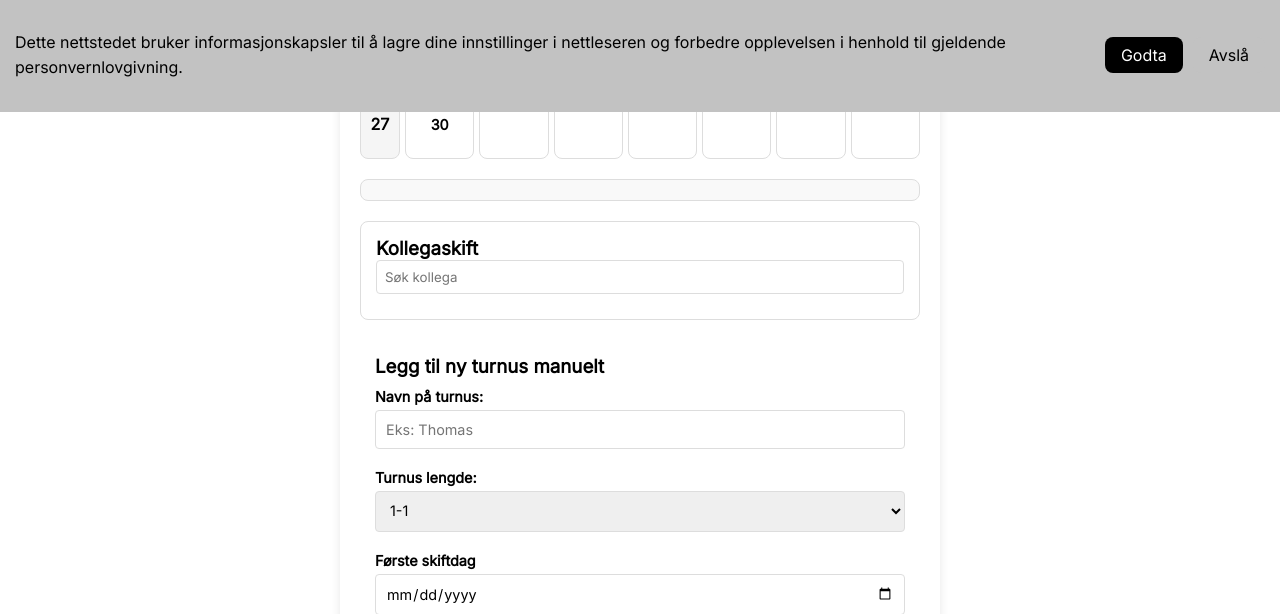
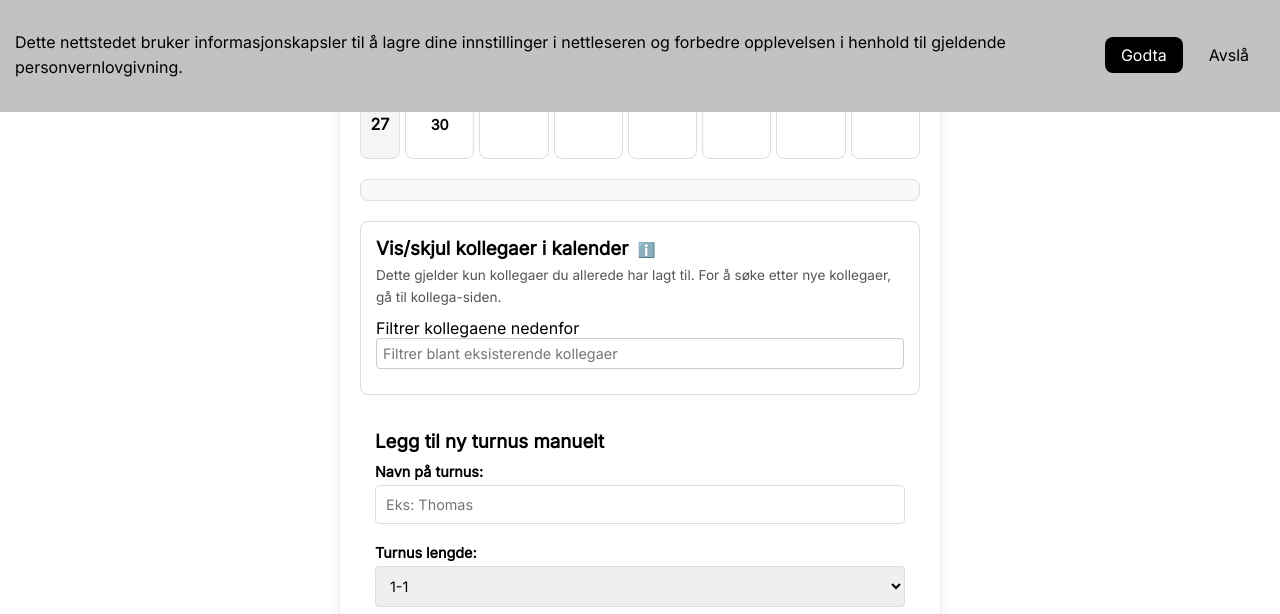
Before and after one commit to Throrvik/minturnus-redesign, a PHP site: page / in a window 1280 px wide. Shown: the part 688-1302 px from the top of the page. Run offline with PHP 8.4, Linux system fonts and the light colour scheme; data that the repository does not hold is empty; a stand-in replaces the project's code that opens the database connection.

Commit message:
Refine colleague search section

```diff
--- a/css/calendar.css
+++ b/css/calendar.css
@@ -434,10 +434,23 @@ option {
 
 #colleague-search {
     width: 100%;
-    padding: 8px;
+    padding: 6px;
     margin-bottom: 10px;
-    border: 1px solid #ddd;
+    border: 1px solid #ccc;
     border-radius: 4px;
+    font-size: 0.9rem;
+}
+
+.info-icon {
+    cursor: pointer;
+    font-size: 0.9rem;
+    margin-left: 4px;
+}
+
+.colleague-info {
+    font-size: 0.85rem;
+    margin: 5px 0 10px;
+    color: #555;
 }
 
 .colleague-item {
--- a/index.html
+++ b/index.html
@@ -64,11 +64,13 @@
         <div id="turnus-oversikt" class="turnus-oversikt"></div>
 
         <div class="colleague-section">
-            <h3>Kollegaskift</h3>
+            <h3>Vis/skjul kollegaer i kalender <span class="info-icon" title="Dette gjelder kun kollegaer du allerede har lagt til. For å søke etter nye kollegaer, gå til kollega-siden.">ℹ️</span></h3>
+            <p class="colleague-info">Dette gjelder kun kollegaer du allerede har lagt til. For å søke etter nye kollegaer, gå til kollega-siden.</p>
             <div id="user-shift-toggle" class="user-shift-toggle" style="display:none;">
                 <label><input type="checkbox" id="show-user-shift"> <span id="user-shift-label"></span></label>
             </div>
-            <input type="text" id="colleague-search" placeholder="Søk kollega">
+            <label for="colleague-search">Filtrer kollegaene nedenfor</label>
+            <input type="text" id="colleague-search" placeholder="Filtrer blant eksisterende kollegaer">
             <div id="colleague-list" class="colleague-list"></div>
         </div>
 
```
